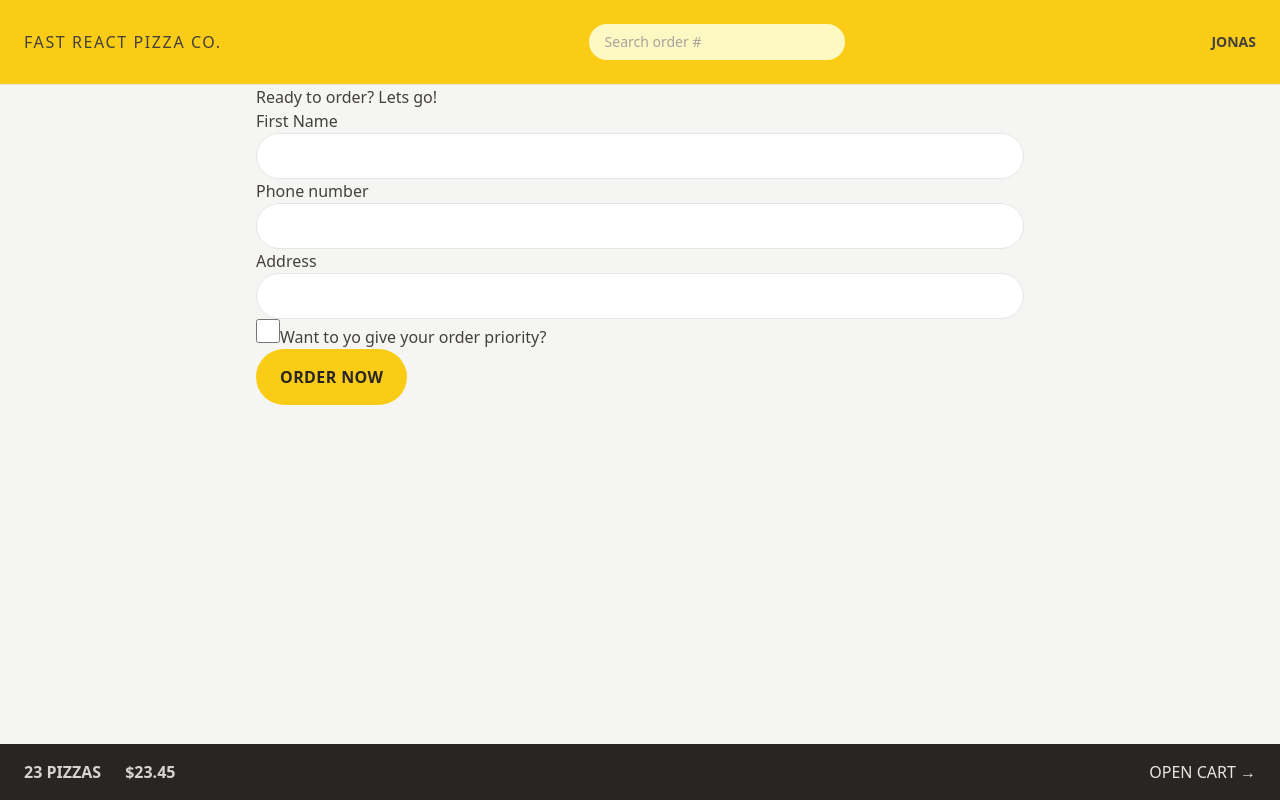
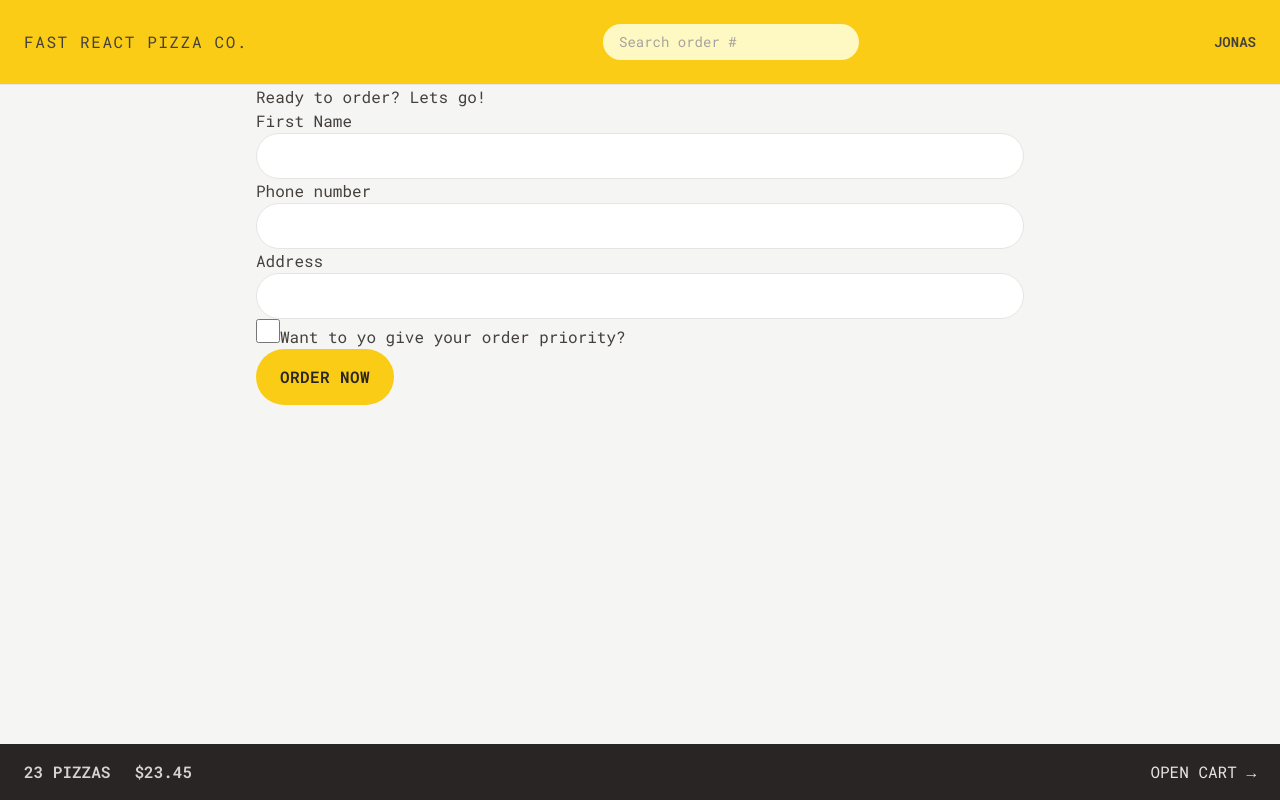
Before and after one commit to dearaujofelipe/FastPizza, a React (Vite) app: page /order/new in a window 1280 px wide. Built offline with nearby package versions, Linux system fonts and the light colour scheme.

Commit message:
menu styling

```diff
--- a/index.html
+++ b/index.html
@@ -4,6 +4,12 @@
     <meta charset="UTF-8" />
     <!-- <link rel="icon" type="image/svg+xml" href="/vite.svg" /> -->
     <meta name="viewport" content="width=device-width, initial-scale=1.0" />
+    <link rel="preconnect" href="https://fonts.googleapis.com" />
+    <link rel="preconnect" href="https://fonts.gstatic.com" crossorigin />
+    <link
+      href="https://fonts.googleapis.com/css2?family=Roboto+Mono:ital,wght@0,100..700;1,100..700&display=swap"
+      rel="stylesheet"
+    />
     <title>Fast Pizza</title>
   </head>
   <body class="bg-stone-100 text-stone-700">
--- a/src/features/cart/Cart.jsx
+++ b/src/features/cart/Cart.jsx
@@ -35,7 +35,9 @@ function Cart() {
       <h2>Your cart, %NAME%</h2>
 
       <div>
-        <Button to="/order/new">Order pizzas</Button>
+        <Button to="/order/new" type="primary">
+          Order pizzas
+        </Button>
         <button>Clear cart</button>
       </div>
     </div>
--- a/src/features/menu/Menu.jsx
+++ b/src/features/menu/Menu.jsx
@@ -1,12 +1,12 @@
-import { useLoaderData } from 'react-router-dom';
-import { getMenu } from '../../services/apiRestaurant';
-import MenuItem from './MenuItem';
+import { useLoaderData } from "react-router-dom";
+import { getMenu } from "../../services/apiRestaurant";
+import MenuItem from "./MenuItem";
 
 function Menu() {
   const menu = useLoaderData();
 
   return (
-    <ul>
+    <ul className="divide-y divide-stone-200 px-2">
       {menu.map((pizza) => (
         <MenuItem pizza={pizza} key={pizza.id} />
       ))}
--- a/src/features/menu/MenuItem.jsx
+++ b/src/features/menu/MenuItem.jsx
@@ -1,16 +1,30 @@
-import { formatCurrency } from '../../utils/helpers';
+import Button from "../../ui/Button";
+import { formatCurrency } from "../../utils/helpers";
 
 function MenuItem({ pizza }) {
   const { id, name, unitPrice, ingredients, soldOut, imageUrl } = pizza;
 
   return (
-    <li>
-      <img src={imageUrl} alt={name} />
-      <div>
-        <p>{name}</p>
-        <p>{ingredients.join(', ')}</p>
-        <div>
-          {!soldOut ? <p>{formatCurrency(unitPrice)}</p> : <p>Sold out</p>}
+    <li className="flex gap-4 py-2">
+      <img
+        src={imageUrl}
+        alt={name}
+        className={`h-24 ${soldOut ? "opacity-70 grayscale" : ""}`}
+      />
+      <div className="flex grow flex-col pt-0.5">
+        <p className="font-medium">{name}</p>
+        <p className="text-sm capitalize italic text-stone-500">
+          {ingredients.join(", ")}
+        </p>
+        <div className="mt-auto flex items-center justify-between">
+          {!soldOut ? (
+            <p className="text-sm">{formatCurrency(unitPrice)}</p>
+          ) : (
+            <p className="text-sm font-medium uppercase text-stone-500">
+              Sold out
+            </p>
+          )}
+          <Button type="small">Add to cart</Button>
         </div>
       </div>
     </li>
--- a/src/features/order/CreateOrder.jsx
+++ b/src/features/order/CreateOrder.jsx
@@ -80,7 +80,7 @@ function CreateOrder() {
 
         <div>
           <input type="hidden" name="cart" value={JSON.stringify(cart)} />
-          <Button disabled={isSubmitting}>
+          <Button disabled={isSubmitting} type="primary">
             {isSubmitting ? "Placing order" : "Order now"}
           </Button>
         </div>
--- a/src/features/user/CreateUser.jsx
+++ b/src/features/user/CreateUser.jsx
@@ -24,7 +24,7 @@ function CreateUser() {
 
       {username !== "" && (
         <div>
-          <Button>Start ordering</Button>
+          <Button type="primary">Start ordering</Button>
         </div>
       )}
     </form>
--- a/src/ui/Button.jsx
+++ b/src/ui/Button.jsx
@@ -1,18 +1,23 @@
 import { Link } from "react-router-dom";
 
-export default function Button({ children, disabled, to }) {
-  const classname =
-    "inline-block rounded-full bg-yellow-400 px-4 py-3 font-semibold uppercase tracking-wide text-stone-800 transition-colors duration-300 hover:bg-yellow-300 focus:bg-yellow-300 focus:outline-none focus:ring focus:ring-yellow-300 focus:ring-offset-2 disabled:cursor-not-allowed sm:px-6 sm:py-4";
+export default function Button({ children, disabled, to, type }) {
+  const base =
+    "inline-block rounded-full bg-yellow-400  font-semibold uppercase tracking-wide text-stone-800 transition-colors duration-300 hover:bg-yellow-300 focus:bg-yellow-300 focus:outline-none focus:ring focus:ring-yellow-300 focus:ring-offset-2 disabled:cursor-not-allowed";
+
+  const styles = {
+    primary: base + " px-4 py-3 md:px-6 md:py-4",
+    small: base + " px-4 py-2 md:px-5 md:py-2.5 text-xs",
+  };
 
   if (to)
     return (
-      <Link to={to} className={classname}>
+      <Link to={to} className={styles[type]}>
         {children}
       </Link>
     );
 
   return (
-    <button disabled={disabled} className={classname}>
+    <button disabled={disabled} className={styles[type]}>
       {children}
     </button>
   );
--- a/tailwind.config.js
+++ b/tailwind.config.js
@@ -2,6 +2,9 @@
 export default {
   content: ["./index.html", "./src/**/*.{js,ts,jsx,tsx}"],
   theme: {
+    fontFamily: {
+      sans: "Roboto Mono, monospace",
+    },
     extend: {},
   },
   plugins: [],
```
